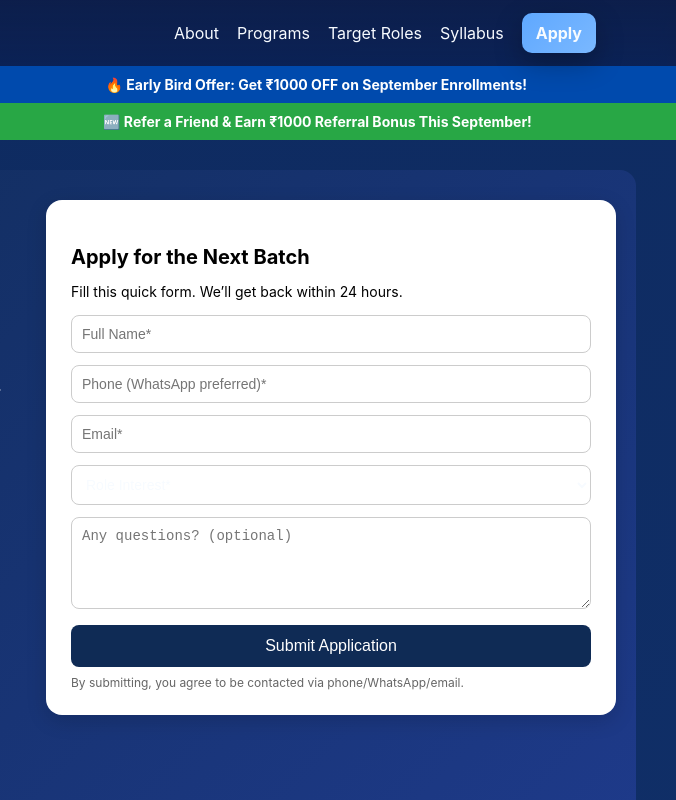
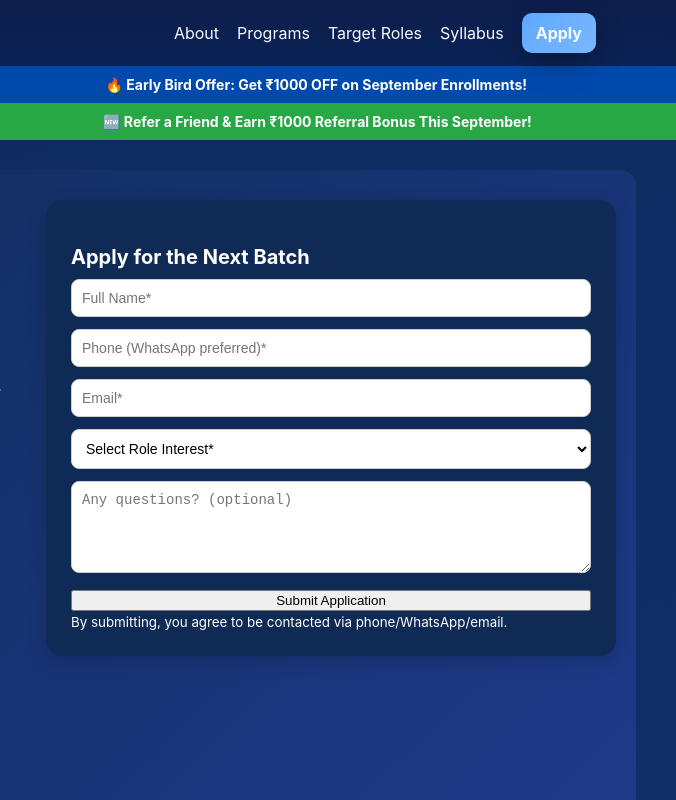
Before and after one commit to sharanuindia-hue/finedgetraininginstitute, a plain HTML site: page index.html in a window 1280 px wide. Shown: the top 800 px of the page, 604-1280 px from the left. Drawn offline with Linux system fonts and the light colour scheme.

Commit message:
Apply form styling & email submission updated

```diff
--- a/index.html
+++ b/index.html
@@ -347,27 +347,36 @@
   border-radius: 8px;
   font-size: 14px;
 }
+.form-box {
+  background: #0f2b55; /* Blue background */
+  color: #fff;         /* White text */
+  padding: 25px;
+  border-radius: 16px;
+  box-shadow: 0 6px 20px rgba(0,0,0,0.15);
+}
+
+.form-box h3,
+.form-box p,
+.form-box small {
+  color: #fff; /* Ensure headings and small text are white */
+}
+
+.form-box input,
+.form-box select,
+.form-box textarea {
+  width: 100%;
+  padding: 10px;
+  margin-bottom: 12px;
+  border: 1px solid #ccc;
+  border-radius: 8px;
+  font-size: 14px;
+  background: #fff;  /* White background for readability */
+  color: #000;       /* Black text inside inputs */
+}
 
 .form-box button {
   width: 100%;
-  padding: 12px;
-  background: #0f2b55;
-  color: #fff;
-  font-size: 16px;
-  border: none;
-  border-radius: 8px;
-  cursor: pointer;
-}
-
-.form-box button:hover {
-  background: #092040;
-}
-
-.form-box small {
-  display: block;
-  margin-top: 8px;
-  font-size: 12px;
-  color: #666;
+  padding:
 }
 
 /* Mobile Responsive */
@@ -502,22 +511,24 @@
   <div class="hero-right">
     <div class="form-box">
       <h3>Apply for the Next Batch</h3>
-      <p>Fill this quick form. We’ll get back within 24 hours.</p>
     <form id="applyForm">
   <input type="text" name="name" placeholder="Full Name*" required>
   <input type="tel" name="phone" placeholder="Phone (WhatsApp preferred)*" required>
   <input type="email" name="email" placeholder="Email*" required>
+
   <select name="interest" required>
-          <option value="">Role Interest*</option>
+    <option value="" disabled selected>Select Role Interest*</option>
     <option>Personal Banker / Relationship Manager</option>
-          <option>Loan Sales</option>
-          <option>Credit / Collections</option>
-          <option>Customer Support</option>
-          <option>Insurance / Mutual Funds</option>
+    <option>Loan Sales (Home/Auto/Personal)</option>
+    <option>Credit / Collections / Operations</option>
+    <option>Customer Support / Telecaller</option>
+    <option>Insurance / Mutual Funds Sales</option>
   </select>
+
   <textarea name="notes" placeholder="Any questions? (optional)"></textarea>
   <button type="submit">Submit Application</button>
 </form>
+
       <small>By submitting, you agree to be contacted via phone/WhatsApp/email.</small>
     </div>
   </div>
```
Lines whose indentation alone changed are shown as unchanged.
